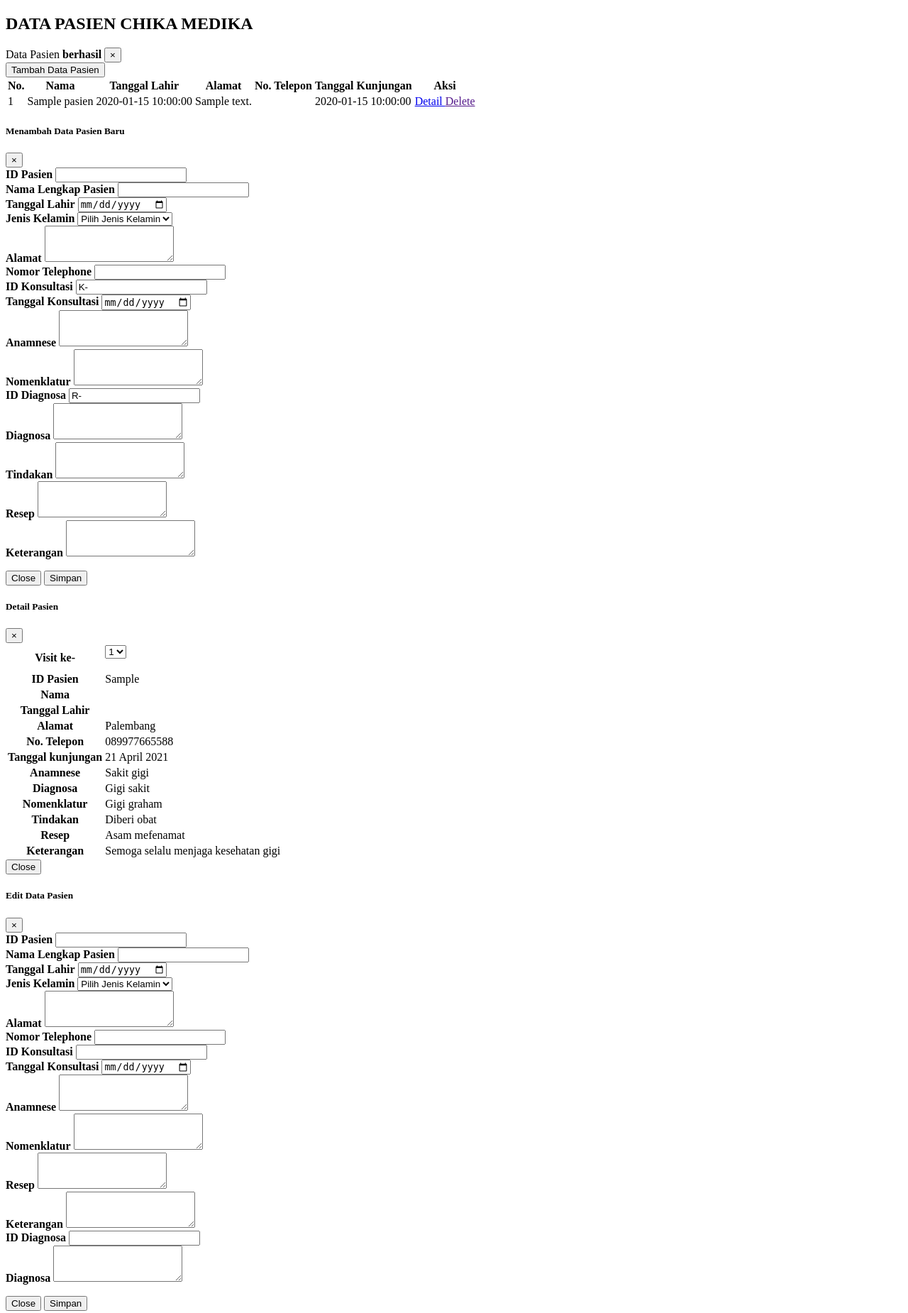
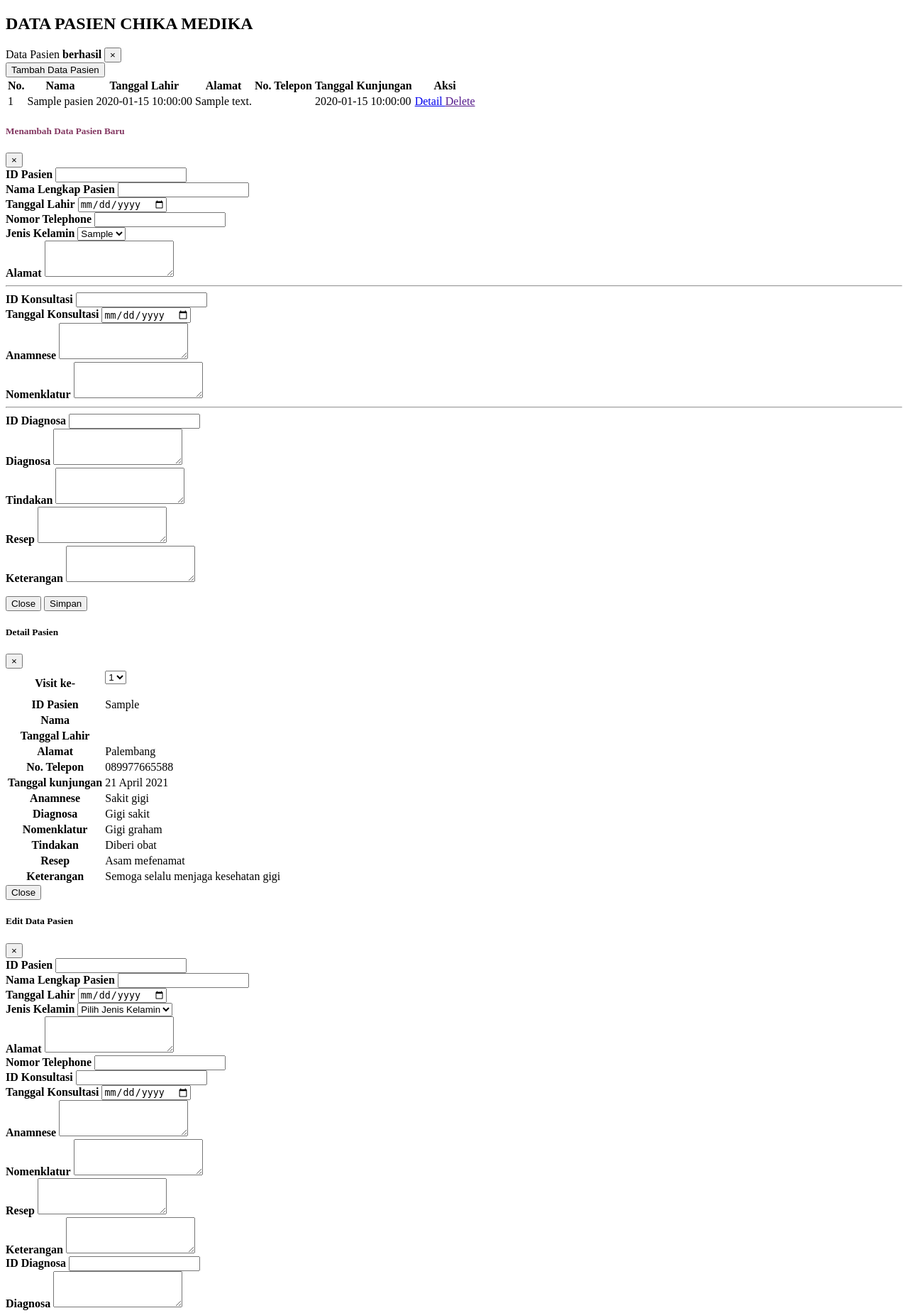
Before and after one commit to aliefardhi/Sistem-Pendataan-Pasien-Chika-Medika, a PHP site: template application/views/Home/index.php in a window 1280 px wide. Shown: the part 137-1987 px from the top of the page at 71% size. Run offline with PHP 8.4, Linux system fonts and the light colour scheme; the template is opened without the code that fills it: most values are stand-ins (such as "Sample title", 1, 10 or a date in 2020); data that the repository does not hold is empty.

Commit message:
update tampilan form modal tambah data pasien

```diff
--- a/application/views/Home/index.php
+++ b/application/views/Home/index.php
@@ -75,7 +75,7 @@
   <div class="modal-dialog modal-lg">
     <div class="modal-content">
       <div class="modal-header">
-        <h5 class="modal-title" id="judulmodal_tambah">Menambah Data Pasien Baru</h5>
+        <h5 class="modal-title" style="color: #833761;" id="judulmodal_tambah">Menambah Data Pasien Baru</h5>
         <button type="button" class="close" data-dismiss="modal" aria-label="Close">
           <span aria-hidden="true">&times;</span>
         </button>
@@ -87,23 +87,33 @@
             <label for="id_pasien"> <strong>ID Pasien</strong></label>
             <input type="text" class="form-control" id="id_pasien" name="id_pasien">
         </div>
+
         <div class="form-group">
             <label for="nama"> <strong>Nama Lengkap Pasien</strong></label>
             <input type="text" class="form-control" id="nama" name="nama">
         </div>
 
-          <div class="form-group">
+        <div class="form-row">
+            <div class="form-group col-md-3">
                 <label for="tgl_lahir"><strong>Tanggal Lahir</strong></label>
                 <input type="date" class="form-control" id="tgl_lahir" name="tgl_lahir">
             </div>
-
-          <div class="form-group">
+            <div class="form-group col-md-6">
+                <label for="no_telp"> <strong>Nomor Telephone</strong></label>
+                <input type="text" class="form-control" id="no_telp" name="no_telp">
+            </div>
+            <div class="form-group col-md-3">
                 <label for="jk"><strong>Jenis Kelamin</strong></label>
-              <select class="form-control" id="jk" name="jk">
-              <option>Pilih Jenis Kelamin</option>
-              <option>L</option>
-              <option>P</option>
+                <select class="form-control" id="jk" name="jk" >
+                    <?php foreach($jk as $gender): ?>
+                    <?php if( $gender == $pasien['jk']) : ?>
+                        <option value="<?= $gender; ?>" selected><?= $gender; ?></option>
+                    <?php else : ?>
+                        <option value="<?= $gender; ?>"><?= $gender; ?></option>
+                    <?php endif; ?>
+                    <?php endforeach; ?>
                 </select>
+            </div>
         </div>
 
         <div class="form-group">
@@ -111,14 +121,11 @@
             <textarea class="form-control" id="alamat" name="alamat" rows="3"></textarea>
         </div>
 
-          <div class="form-group">
-            <label for="no_telp"> <strong>Nomor Telephone</strong></label>
-            <input type="number" class="form-control" id="no_telp" name="no_telp">
-          </div>
+        <hr>
 
         <div class="form-group">
             <label for="id_konsultasi"> <strong>ID Konsultasi</strong></label>
-            <input type="text" class="form-control" id="id_konsultasi" name="id_konsultasi" value="K-">
+            <input type="text" class="form-control" id="id_konsultasi" name="id_konsultasi">
         </div>
 
         <div class="form-group">
@@ -126,39 +133,45 @@
             <input type="date" class="form-control" id="tgl_konsultasi" name="tgl_konsultasi">
         </div>
 
-          <div class="form-group">
+        <div class="form-row">
+            <div class="form-group col-md-6">
                 <label for="anamnese"><strong>Anamnese</strong></label>
                 <textarea class="form-control" id="anamnese" name="anamnese" rows="3"></textarea>
             </div>
 
-          <div class="form-group">
+            <div class="form-group col-md-6">
                 <label for="nomenklatur"><strong>Nomenklatur</strong></label>
                 <textarea class="form-control" id="nomenklatur" name="nomenklatur" rows="3"></textarea>
             </div>
+        </div>
+        <hr>
 
         <div class="form-group">
             <label for="id_diagnosa"> <strong>ID Diagnosa</strong></label>
-            <input type="text" class="form-control" id="id_diagnosa" name="id_diagnosa" value="R-">
+            <input type="text" class="form-control" id="id_diagnosa" name="id_diagnosa" >
         </div>
-
-          <div class="form-group">
+        <div class="form-row">
+            <div class="form-group col-md-6">
                 <label for="diagnosa"><strong>Diagnosa</strong></label>
                 <textarea class="form-control" id="diagnosa" name="diagnosa" rows="3"></textarea>
             </div>
 
-          <div class="form-group">
+            <div class="form-group col-md-6">
                 <label for="tindakan"><strong>Tindakan</strong></label>
                 <textarea class="form-control" id="tindakan" name="tindakan" rows="3"></textarea>
             </div>
+        </div>
 
-          <div class="form-group">
+        <div class="form-row">
+            <div class="form-group col-md-6">
                 <label for="resep"><strong>Resep</strong></label>
                 <textarea class="form-control" id="resep" name="resep" rows="3"></textarea>
             </div>
 
-          <div class="form-group">
+            <div class="form-group col-md-6">
                 <label for="keterangan"><strong>Keterangan</strong></label>
                 <textarea class="form-control" id="keterangan" name="keterangan" rows="3"></textarea>
+            </div>
         </div>
 
       </div>
--- a/asset/style.css
+++ b/asset/style.css
@@ -39,3 +39,6 @@
 .greeting{
     margin-top: 120px;
 }
+.ungu{
+    color: #833761;
+}
```
Lines whose indentation alone changed are shown as unchanged.
